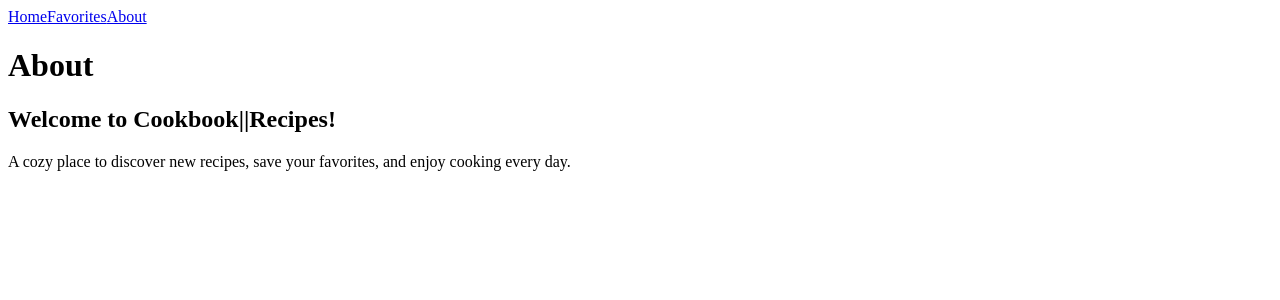
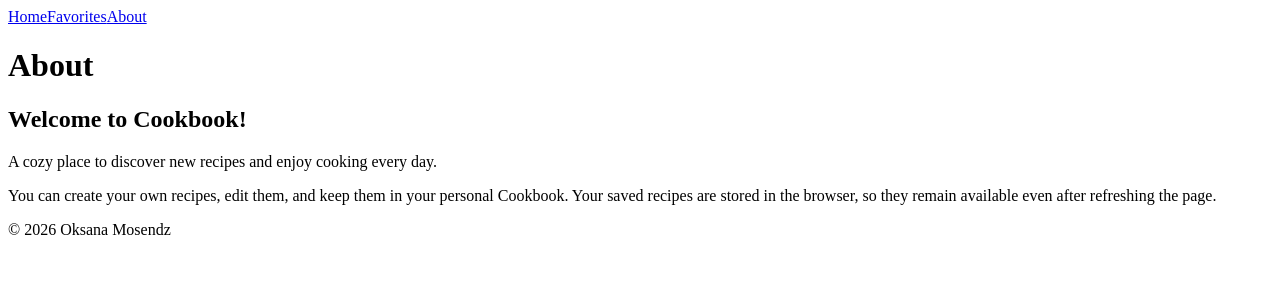
Before and after one commit to OksanaMosendz/react-recipe-app, a React (Vite) app: page /about in a window 1280 px wide. Shown: the top 300 px of the page. Built offline with nearby package versions, Linux system fonts and the light colour scheme; no server answers.

Commit message:
add footer, add readme & about info

```diff
--- a/index.html
+++ b/index.html
@@ -4,7 +4,7 @@
     <meta charset="UTF-8" />
     <link rel="icon" type="image/svg+xml" href="/vite.svg" />
     <meta name="viewport" content="width=device-width, initial-scale=1.0" />
-    <title>Cookbook||Recipes</title>
+    <title>Cookbook</title>
   </head>
   <body>
     <div id="root"></div>
--- a/src/App.jsx
+++ b/src/App.jsx
@@ -7,6 +7,7 @@ import About from "./pages/About";
 import NotFound from "./pages/NotFound";
 import Header from "./shared/Header";
 import { useEffect, useState,} from "react";
+import Footer from "./shared/Footer";
 
 function App() {
   const [title, setTitle] = useState("Cookbook");
@@ -44,7 +45,7 @@ changeTitle();
   },[location.pathname]);
 
   return (
-    <>
+  <>
       <Header title={title} />
       <Routes>
         <Route path="/" element={<Home/>} />
@@ -53,7 +54,9 @@ changeTitle();
         <Route path="/about" element={<About />} />
         <Route path="*" element={<NotFound />} />
       </Routes>
-    </>
+      <Footer/>
+</>
+
   );
 }
 
--- a/src/features/RecipeForm.jsx
+++ b/src/features/RecipeForm.jsx
@@ -10,7 +10,7 @@ const { setFavoriteList, setIsEditing } = useContext(RecipesContext);
 const [ingredients, setIngredients] = useState([...recipe.ingredients]);
 const [createdRecipe,setCreatedRecipe] = useState({
       ...recipe,
-      img: !recipe.img? recipe.img :placeholder,
+      img: recipe.img? recipe.img :placeholder,
       isFavorite: true,
       ingredients
 } )
--- a/src/features/SearchForm.jsx
+++ b/src/features/SearchForm.jsx
@@ -6,7 +6,7 @@ function SearchForm({ searchValue, setSearchValue }) {
       <InputWithLabel
         label="Search recipe"
         type="search"
-        id="search recipe"
+        id="searchRecipe"
         required={false}
         value={searchValue}
         onChange={(e) => setSearchValue(e.target.value)}
--- a/src/pages/About.jsx
+++ b/src/pages/About.jsx
@@ -1,9 +1,16 @@
-function About(){
+function About() {
+  return (
+    <>
+      <h2>Welcome to Cookbook! </h2>
+      <p>
+        A cozy place to discover new recipes and enjoy cooking every day.
+      </p>
 
-   return (<>
-   <h2>Welcome to Cookbook||Recipes! </h2>
-   <p>A cozy place to discover new recipes, save your favorites, and enjoy cooking every day.</p>
-   </>)
+      <p>
+        You can create your own recipes, edit them, and keep them in your personal Cookbook. Your saved recipes are stored in the browser, so they remain available even after refreshing the page.
+      </p>
+    </>
+  );
 }
 
 export default About;
--- a/src/pages/Home.jsx
+++ b/src/pages/Home.jsx
@@ -31,10 +31,9 @@ function Home() {
       recipes ? setRecipeList(formatRecipes(recipes, false)) : [];
     } catch (error) {
       setError(error.message);
-        setIsLoading(false);
+
     } finally {
       setIsLoading(false);
-      console.log("fetch");
     }
   }, [searchValue, setError]);
 
@@ -45,8 +44,8 @@ function Home() {
       } else if (searchValue.length === 1) {
         fetchRecipesByLetter();
       }
-
-    return () => clearTimeout(debounce)})
+    })
+    return () => clearTimeout(debounce)
   }, [searchValue, fetchRecipesByLetter]);
 
   useEffect(() => {
@@ -75,7 +74,7 @@ function Home() {
         setRandomRecipe(formatRecipes(recipes, false, "medium")[0]);
       } catch (error) {
         setError(error.message);
-        setIsLoading(false);
+
       } finally {
         setIsLoading(false);
       }
--- a/src/pages/RecipeDetails.jsx
+++ b/src/pages/RecipeDetails.jsx
@@ -32,7 +32,7 @@ function RecipeDetails() {
         setRecipe(formatRecipes(recipes, false)[0]);
       } catch (error) {
         setError(error.message);
-        setIsLoading(false);
+
       } finally {
         setIsLoading(false);
       }
--- a/src/shared/Error.jsx
+++ b/src/shared/Error.jsx
@@ -2,7 +2,7 @@ function Error({error}){
 
 return(<div>
 <p>Something went wrong.</p>
-<p>{error.message}</p>
+<p>{error}</p>
 </div>)
 }
 
--- /dev/null
+++ b/src/shared/Footer.jsx
@@ -0,0 +1,9 @@
+function Footer() {
+   return(
+   <footer>
+   <p>&copy; {new Date().getFullYear()} Oksana Mosendz</p>
+
+   </footer>)
+}
+
+export default Footer;
```
Also changed, not shown: 2 other files (tests, documents, lock files or other folders).
